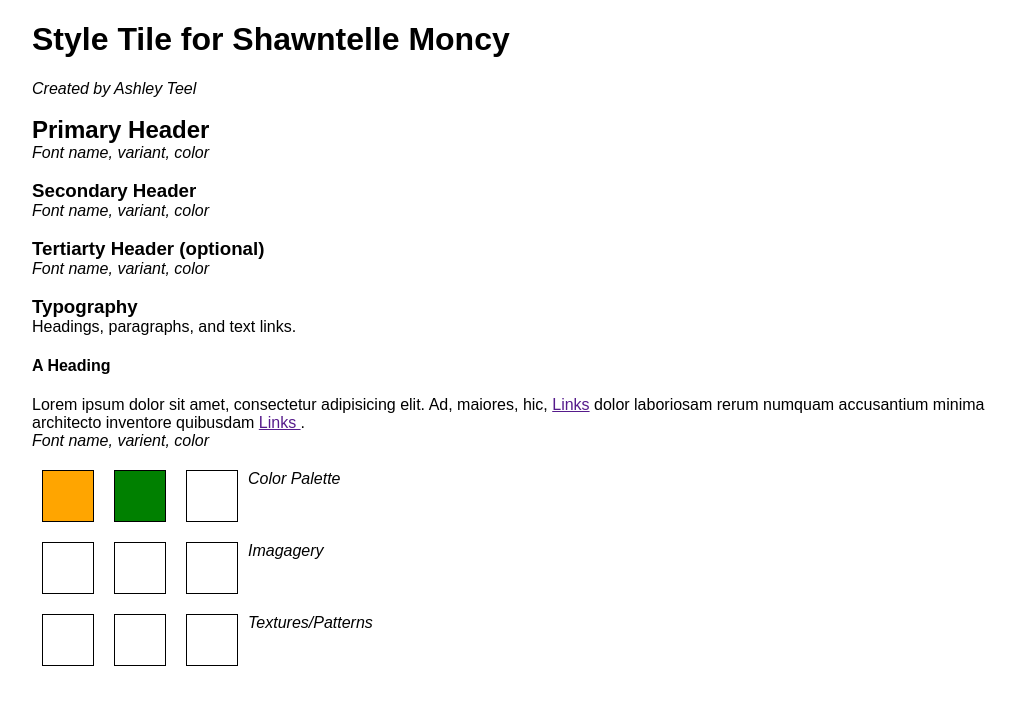
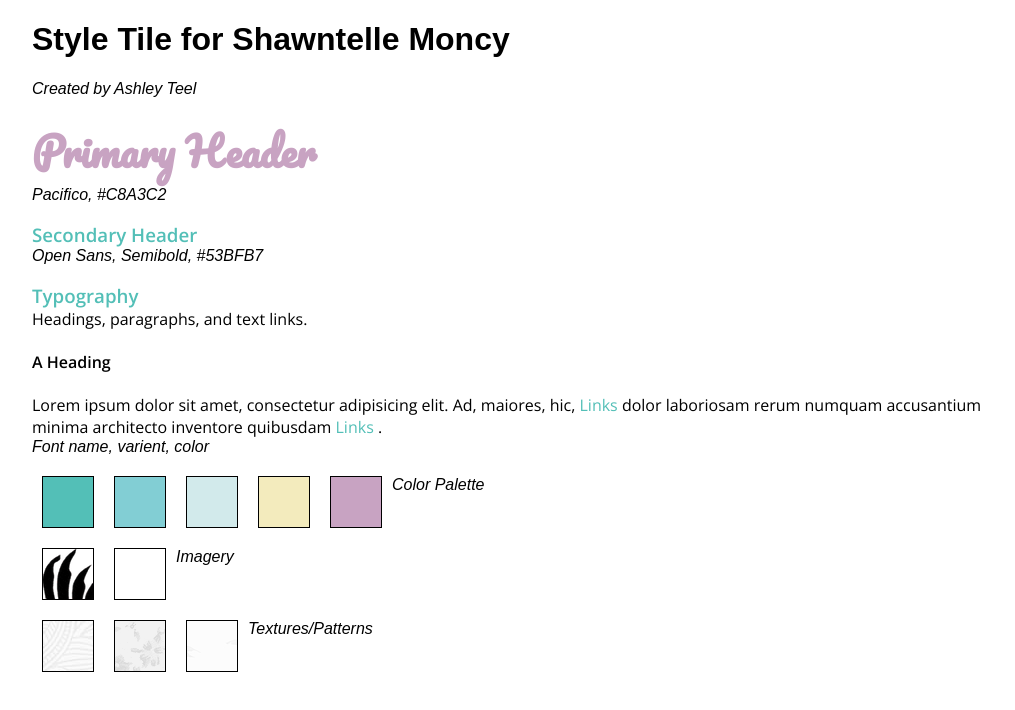
Before and after one commit to ateel/p2-dashboard, a plain HTML site: page style-tile/index.html in a window 1280 px wide. Shown: the whole page, without its empty margins (108-1123 px from the left). Drawn offline with nearby package versions, Linux system fonts and the light colour scheme.

Commit message:
style tile/ begin schedule

```diff
--- a/style-tile/css/styles.css
+++ b/style-tile/css/styles.css
@@ -11,6 +11,8 @@ section {
 .color-1,
 .color-2,
 .color-3,
+.color-4,
+.color-5,
 .pattern-1,
 .pattern-2,
 .pattern-3,
@@ -26,15 +28,88 @@ section {
 
 /*Style Tile for*/
 .color-1 {
-background: orange;
+background: #53BFB7;
 
 }
 
 .color-2 {
-	background: green;
+	background: #82CED4;
+}
+
+.color-3 {
+	background: #D2EAEB;
+
+}
+
+.color-4 {
+
+	background: #F3EBBD;
 }
 
 
+.color-5 {
+
+	background: #C8A3C2;
+}
+
+/*patterns*/
+
+.pattern-1 {
+background: url("../img/symphony.png");
+
+}
+
+.pattern-2 {
+	background: url("../img/greyfloral.png");
+}
+
+.pattern-3 {
+	background: url("../img/foggy_birds.png");
+
+}
+
+/*imagery*/
+
+.imagery-1 {
+background: url("../img/EWU.png");
+}
+
+.imagery-2 {
+background: url("../img/tree.png");
+}
+
+
+
+h2 {
+
+	font-family: 'Pacifico', cursive;
+	font-size: 2.5em;
+	color: #C8A3C2;
+}
+
+h3 {
+
+	font-family: 'Open Sans', sans-serif;
+	font-variant: bold;
+	color: #53BFB7;
+}
+
+p {
+
+	font-family: 'Open Sans', sans-serif;
+}
+
+h4 {
+
+	font-family: 'Open Sans', sans-serif;
+	font-variant: bold;
+}
+
+a {
+text-decoration: none;
+color: #53BFB7;
+
+}
 
 /* Show Grid */
 .showgrid {
--- a/style-tile/index.html
+++ b/style-tile/index.html
@@ -8,6 +8,10 @@
   <link rel="stylesheet" href="css/grid.css">
 
   <link href='http://fonts.googleapis.com/css?family=Raleway' rel='stylesheet' type='text/css'>
+
+  <link href='http://fonts.googleapis.com/css?family=Pacifico' rel='stylesheet' type='text/css'>
+
+  <link href='http://fonts.googleapis.com/css?family=Open+Sans:400,600' rel='stylesheet' type='text/css'>
 
   <link rel="stylesheet" href="css/styles.css">
 
@@ -25,17 +29,12 @@
 			<br><br>
 
 			<h2>Primary Header</h2>
-			<em>Font name, variant, color</em>
+			<em>Pacifico, #C8A3C2</em>
 
 			<br><br>
 
 			<h3>Secondary Header</h3>
-			<em>Font name, variant, color</em>
-
-			<br><br>
-
-			<h3>Tertiarty Header (optional)</h3>
-			<em>Font name, variant, color</em>
+			<em>Open Sans, Semibold, #53BFB7</em>
 
 			<br><br>
 
@@ -52,6 +51,8 @@
 			<div class="color-1"></div>
 			<div class="color-2"></div>
 			<div class="color-3"></div>
+			<div class="color-4"></div>
+			<div class="color-5"></div>
 			<em>Color Palette</em>
 
 			<div class="clear"></div>
@@ -60,8 +61,8 @@
 		<section>
 			<div class="imagery-1"></div>
 			<div class="imagery-2"></div>
-			<div class="imagery-3"></div>
-			<em>Imagagery</em>
+
+			<em>Imagery</em>
 
 			<div class="clear"></div>
 		</section>
```
Also changed, not shown: balance.html (deleted, +0 -45 lines), css/styles.css (+4 -10 lines), profile.html (deleted, +0 -47 lines), schedule.html (added, +47 -0 lines), style-tile/img/EWU.png (added), style-tile/img/foggy_birds.png (added), style-tile/img/greyfloral.png (added), style-tile/img/symphony.png (added), style-tile/img/tree.png (added).
